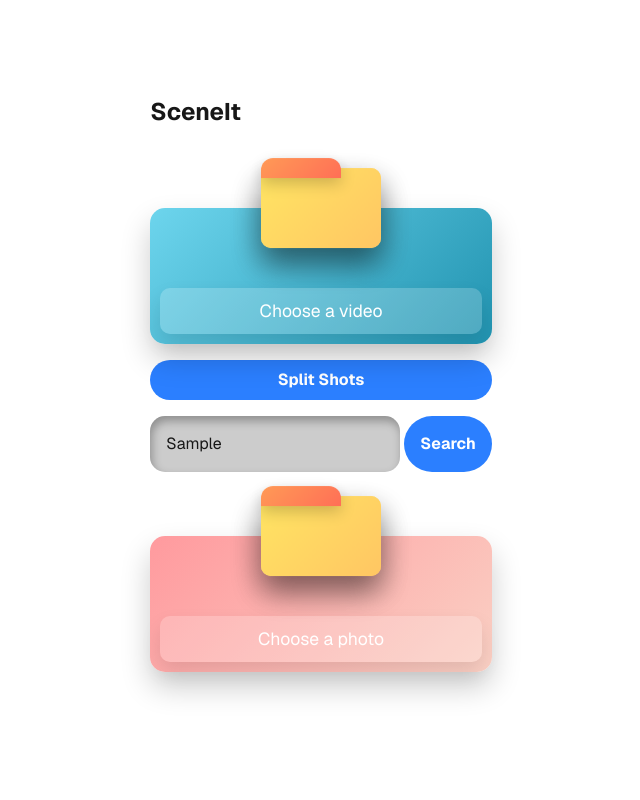
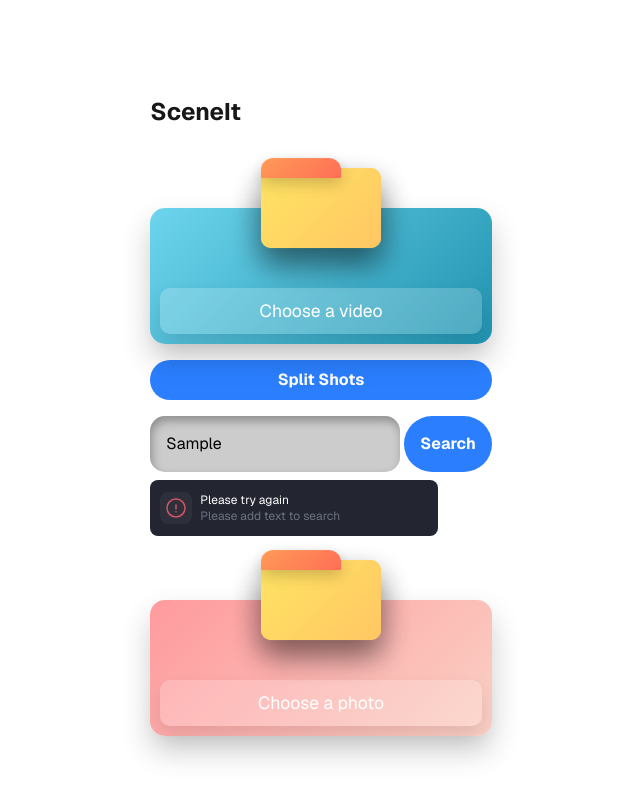
Before and after one commit to chzzou92/sceneit, a Next.js app in the folder frontend/: page / in a window 1280 px wide. Both pictures are taken after typing "Sample" into the empty fields and a click on the button "Search". Shown: the top 800 px of the page, without its empty margins (319-959 px from the left). Built offline with nearby package versions, Linux system fonts and the light colour scheme; no server answers.

Commit message:
integrated DB search

```diff
--- a/frontend/package.json
+++ b/frontend/package.json
@@ -9,6 +9,7 @@
     "lint": "next lint"
   },
   "dependencies": {
+    "framer-motion": "^12.23.22",
     "hash-wasm": "^4.12.0",
     "next": "15.5.3",
     "react": "19.1.0",
--- a/frontend/src/app/Uploader.tsx
+++ b/frontend/src/app/Uploader.tsx
@@ -6,10 +6,11 @@ import { create } from "domain";
 
 type UploaderProps = {
   type: "video" | "photo";
-  setUrl: React.Dispatch<React.SetStateAction<null>>
+  setUrl: React.Dispatch<React.SetStateAction<string>>  ;
+  setS3Uri: React.Dispatch<React.SetStateAction<string>>  ;
 };
 
-export default function Uploader({ type, setUrl }: UploaderProps) {
+export default function Uploader({ type, setUrl, setS3Uri }: UploaderProps) {
   const [file, setFile] = useState<File | null>(null);
   const [status, setStatus] = useState<
     "idle" | "uploading" | "done" | "error" | "already_in"
@@ -60,6 +61,7 @@ export default function Uploader({ type, setUrl }: UploaderProps) {
           });
         if (presign?.exists === true) {
           setUrl(presign.get_url);
+          setS3Uri(presign.s3_uri);
           setStatus("already_in");
         } else {
           // upload directly to S3
--- a/frontend/src/app/page.tsx
+++ b/frontend/src/app/page.tsx
@@ -4,17 +4,21 @@ import Uploader from "./Uploader";
 import SearchInput from "@/components/SearchInput";
 import react, { useState } from "react";
 import VideoPlayer from "@/components/VideoPlayer";
+import ErrorCard from "@/components/ErrorCard";
+import { AnimatePresence, motion } from "framer-motion";
+import { video } from "framer-motion/client";
 
 export default function Home() {
   const [searchText, setSearchText] = useState("");
-  const [videoUrl, setVideoUrl] = useState(null);
+  const [videoUrl, setVideoUrl] = useState("");
+  const [textError, setTextError] = useState(false);
+  const [searchTextUrl, setSearchTextUrl] = useState("");
   const testShots = async () => {
     const resp = await fetch(process.env.NEXT_PUBLIC_API + "/split_shots", {
       method: "POST",
       headers: { "Content-Type": "application/json" },
       body: JSON.stringify({
-        source_s3_uri:
-          "s3://sceneit-chriszou-001/videos/Glizzy_Advertisement.mov-1eca589e2470b39f4f85ac376dc53f4faea0ce760e19acaa1ed455718a666c3c/Glizzy_Advertisement.mov",
+        source_s3_uri: videoUrl,
         threshold: 22.0,
         min_scene_len: 12,
         split_clips: true,
@@ -25,11 +29,13 @@ export default function Home() {
   };
 
   const getSearchText = async () => {
+    if (searchText === "" || searchTextUrl === "") {
+      setTextError(true);
+    } else {
+      setTextError(false);
       const form = new FormData();
-    form.append(
-      "filename",
-      "s3://sceneit-chriszou-001/videos/Walk_on_Water_Trailer_1.mov-b521e513424a08b7fda291ce2c9acf299df49447bb9e392a274b53fd54057132/Walk_on_Water_Trailer_1.mov"
-    );
+      console.log(searchTextUrl);
+      form.append("filename", searchTextUrl);
       form.append("text_search", searchText);
       form.append("top_k", String(11));
 
@@ -47,6 +53,7 @@ export default function Home() {
       }
       const data = await resp.json();
       console.log(data);
+    }
   };
 
   return (
@@ -54,14 +61,19 @@ export default function Home() {
       <main className="flex flex-col gap-20 row-start-2 items-center sm:items-start ">
         <h1 className="text-2xl font-bold">SceneIt</h1>
         <div className="flex flex-col gap-4 items-centersm:flex-row">
-          <Uploader type="video" setUrl={setVideoUrl}/>
+          <Uploader
+            type="video"
+            setUrl={setVideoUrl}
+            setS3Uri={setSearchTextUrl}
+          />
           <button
             className="bg-blue-500 hover:bg-blue-700 text-white font-bold py-2 px-4 rounded-full"
             onClick={testShots}
           >
             Split Shots
           </button>
-          {videoUrl ? <VideoPlayer src={videoUrl} /> : ""}
+          {videoUrl != "" ? <VideoPlayer src={videoUrl} /> : ""}
+          <div className="flex flex-col gap-2">
             <div className="flex flex-row w-full gap-1">
               <SearchInput text={searchText} setText={setSearchText} />
               <button
@@ -71,8 +83,28 @@ export default function Home() {
                 Search
               </button>
             </div>
+            <AnimatePresence>
+              {textError && (
+                <motion.div
+                  key={textError}
+                  initial={{ opacity: 0 }}
+                  animate={{ opacity: 1 }}
+                  exit={{ opacity: 0 }}
+                  transition={{ duration: 0.3 }}
+                  style={{ position: "relative" }}
+                >
+                  <ErrorCard type="no-text" />
+                </motion.div>
+              )}
+            </AnimatePresence>
+          </div>
+
           <div className="py-12">
-            <Uploader type="photo" setUrl={setVideoUrl}/>
+            <Uploader
+              type="photo"
+              setUrl={setVideoUrl}
+              setS3Uri={setSearchTextUrl}
+            />
           </div>
         </div>
       </main>
--- /dev/null
+++ b/frontend/src/components/ErrorCard.tsx
@@ -0,0 +1,45 @@
+import React from "react";
+interface ErrorProps{
+    type: string
+}
+const ErrorCard: React.FC<ErrorProps> = ({ type }) => {
+  let message = "";
+
+  switch (type) {
+    case "no-text":
+        message = "Please add text to search";
+        break;
+    default:
+      message = "An unknown error occurred";
+  }
+  return (
+    <div className="flex flex-col gap-2 w-60 sm:w-72 text-[10px] sm:text-xs z-50">
+      <div className="error-alert cursor-default flex items-center justify-between w-full h-12 sm:h-14 rounded-lg bg-[#232531] px-[10px]">
+        <div className="flex gap-2">
+          <div className="text-[#d65563] bg-white/5 backdrop-blur-xl p-1 rounded-lg">
+            <svg
+              xmlns="http://www.w3.org/2000/svg"
+              fill="none"
+              viewBox="0 0 24 24"
+              strokeWidth="1.5"
+              stroke="currentColor"
+              className="w-6 h-6"
+            >
+              <path
+                strokeLinecap="round"
+                strokeLinejoin="round"
+                d="M12 9v3.75m9-.75a9 9 0 1 1-18 0 9 9 0 0 1 18 0Zm-9 3.75h.008v.008H12v-.008Z"
+              />
+            </svg>
+          </div>
+          <div>
+            <p className="text-white">Please try again</p>
+            <p className="text-gray-500">{message}</p>
+          </div>
+        </div>
+      </div>
+    </div>
+  );
+};
+
+export default ErrorCard;
--- a/frontend/src/components/SearchInput.tsx
+++ b/frontend/src/components/SearchInput.tsx
@@ -26,6 +26,7 @@ const StyledWrapper = styled.div`
   .input {
     border: none;
     outline: none;
+    color: black;
     border-radius: 15px;
     padding: 1em;
     background-color: #ccc;
```
Also changed, not shown: 2 other files (tests, documents, lock files or other folders). Lines whose indentation alone changed are shown as unchanged.
